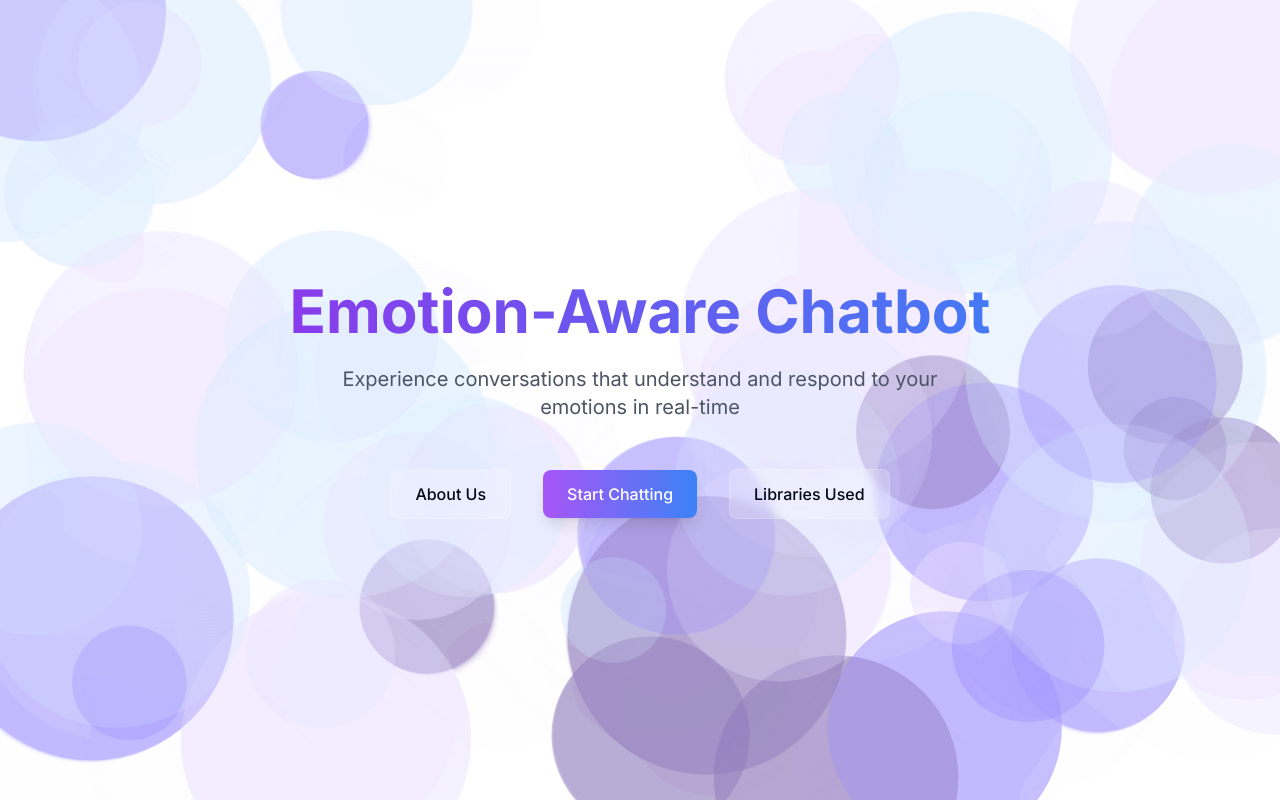
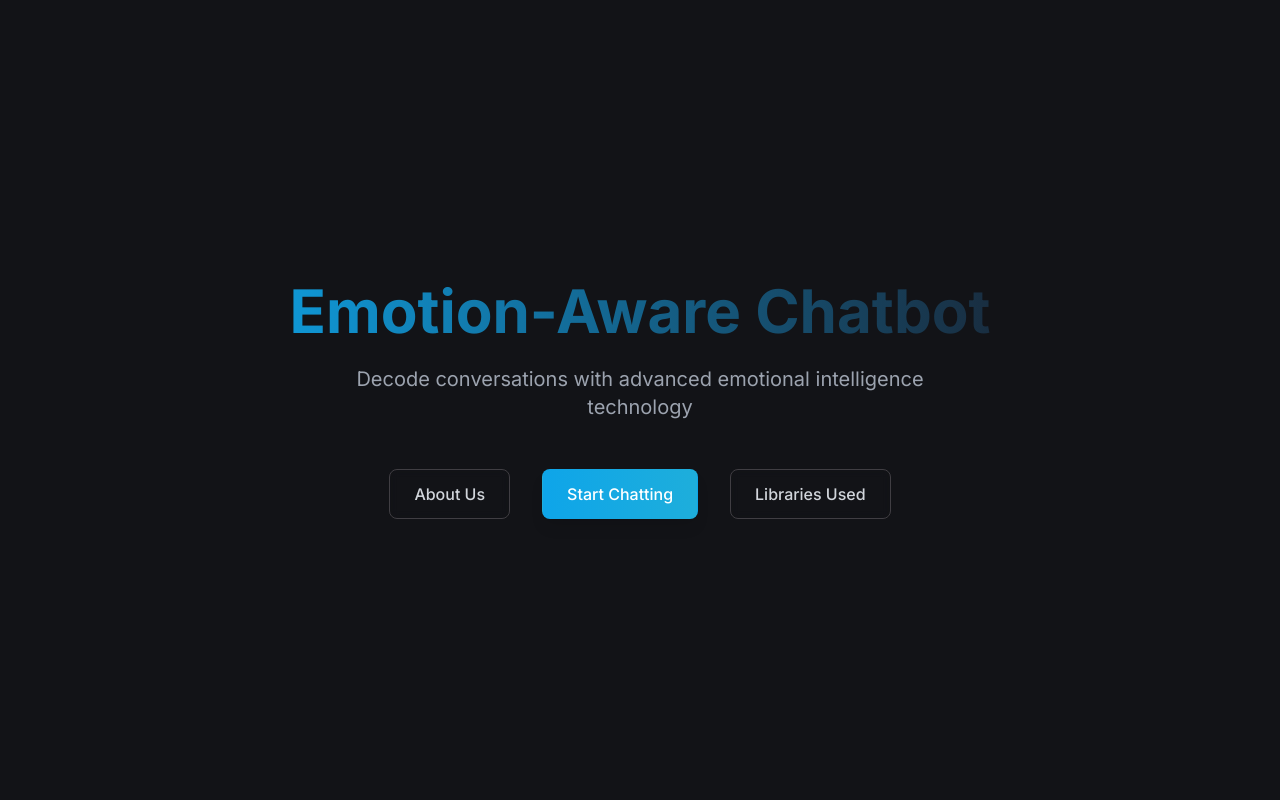
Before and after one commit to Shlok-Jadhav00/emotionflow-chat-portal, a React (Vite) app: page / in a window 1280 px wide. Built offline with nearby package versions, Linux system fonts and the light colour scheme.

Commit message:
Refactor: Improve background visuals
Adjust the background component to have a more masculine aesthetic.

```diff
--- a/src/components/Background.tsx
+++ b/src/components/Background.tsx
@@ -36,37 +36,45 @@ const Background = () => {
       dy: number;
       size: number;
       color: string;
+      opacity: number;
     }> = [];
 
-    const colors = ['#9b87f5', '#7E69AB', '#E5DEFF', '#D3E4FD'];
+    const colors = ['#1A1F2C', '#403E43', '#0EA5E9', '#000000e6', '#333'];
 
-    for (let i = 0; i < 50; i++) {
+    for (let i = 0; i < 100; i++) {
       particles.push({
         x: Math.random() * canvas.width,
         y: Math.random() * canvas.height,
-        dx: (Math.random() - 0.5) * 0.5,
-        dy: (Math.random() - 0.5) * 0.5,
-        size: Math.random() * 100 + 50,
+        dx: (Math.random() - 0.5) * 1,
+        dy: (Math.random() - 0.5) * 1,
+        size: Math.random() * 50 + 20,
         color: colors[Math.floor(Math.random() * colors.length)],
+        opacity: Math.random() * 0.3 + 0.1,
       });
     }
 
     const animate = () => {
-      ctx.fillStyle = 'rgba(255, 255, 255, 0.1)';
+      ctx.fillStyle = 'rgba(22, 22, 26, 0.05)';
       ctx.fillRect(0, 0, canvas.width, canvas.height);
 
       particles.forEach((particle) => {
-        particle.x += particle.dx + (mouseX - canvas.width / 2) * 0.0001;
-        particle.y += particle.dy + (mouseY - canvas.height / 2) * 0.0001;
+        particle.x += particle.dx + (mouseX - canvas.width / 2) * 0.0002;
+        particle.y += particle.dy + (mouseY - canvas.height / 2) * 0.0002;
 
+        // Wrap around screen
         if (particle.x < 0) particle.x = canvas.width;
         if (particle.x > canvas.width) particle.x = 0;
         if (particle.y < 0) particle.y = canvas.height;
         if (particle.y > canvas.height) particle.y = 0;
 
+        // Draw with angular, geometric style
         ctx.beginPath();
-        ctx.arc(particle.x, particle.y, particle.size, 0, Math.PI * 2);
-        ctx.fillStyle = particle.color + '20';
+        ctx.moveTo(particle.x, particle.y);
+        ctx.lineTo(particle.x + particle.size / 2, particle.y + particle.size / 2);
+        ctx.lineTo(particle.x - particle.size / 2, particle.y - particle.size / 2);
+        ctx.closePath();
+
+        ctx.fillStyle = particle.color + Math.floor(particle.opacity * 255).toString(16);
         ctx.fill();
       });
 
@@ -82,7 +90,7 @@ const Background = () => {
     };
   }, []);
 
-  return <canvas ref={canvasRef} className="fixed inset-0 -z-10" />;
+  return <canvas ref={canvasRef} className="fixed inset-0 -z-10 bg-[#16161A]" />;
 };
 
 export default Background;
--- a/src/components/Button.tsx
+++ b/src/components/Button.tsx
@@ -11,11 +11,11 @@ const Button = forwardRef<HTMLButtonElement, ButtonProps>(
     return (
       <button
         className={cn(
-          "px-6 py-3 rounded-lg font-medium transition-all duration-200 backdrop-blur-sm",
+          "px-6 py-3 rounded-lg font-medium transition-all duration-200 backdrop-blur-sm border",
           "hover:transform hover:scale-105 active:scale-100",
           variant === 'primary'
-            ? "bg-gradient-to-r from-purple-500 to-blue-500 text-white shadow-lg hover:shadow-xl"
-            : "bg-white/20 hover:bg-white/30 border border-white/20",
+            ? "bg-gradient-to-r from-[#0EA5E9] to-[#1EAEDB] text-white shadow-lg hover:shadow-xl border-transparent"
+            : "bg-transparent border-[#403E43] text-gray-300 hover:bg-[#403E43]/30",
           className
         )}
         ref={ref}
--- a/src/pages/Index.tsx
+++ b/src/pages/Index.tsx
@@ -4,27 +4,27 @@ import Button from '@/components/Button';
 
 const Index = () => {
   return (
-    <div className="min-h-screen flex flex-col items-center justify-center px-4 font-inter">
+    <div className="min-h-screen flex flex-col items-center justify-center px-4 font-inter bg-[#121317]">
       <Background />
 
       <main className="w-full max-w-4xl mx-auto text-center relative">
         <div className="mb-12 space-y-6">
-          <h1 className="text-4xl md:text-6xl font-bold bg-clip-text text-transparent bg-gradient-to-r from-purple-600 to-blue-500">
+          <h1 className="text-4xl md:text-6xl font-bold bg-clip-text text-transparent bg-gradient-to-r from-[#0EA5E9] to-[#1A1F2C]">
             Emotion-Aware Chatbot
           </h1>
-          <p className="text-lg md:text-xl text-gray-600 max-w-2xl mx-auto">
-            Experience conversations that understand and respond to your emotions in real-time
+          <p className="text-lg md:text-xl text-gray-400 max-w-2xl mx-auto">
+            Decode conversations with advanced emotional intelligence technology
           </p>
         </div>
 
         <div className="flex flex-col md:flex-row gap-4 justify-center items-center">
-          <Button>
+          <Button className="border-[#403E43] text-gray-300 hover:bg-[#403E43]/30">
             About Us
           </Button>
-          <Button variant="primary" className="md:mx-4">
+          <Button variant="primary" className="md:mx-4 bg-gradient-to-r from-[#0EA5E9] to-[#1EAEDB]">
             Start Chatting
           </Button>
-          <Button>
+          <Button className="border-[#403E43] text-gray-300 hover:bg-[#403E43]/30">
             Libraries Used
           </Button>
         </div>
```
